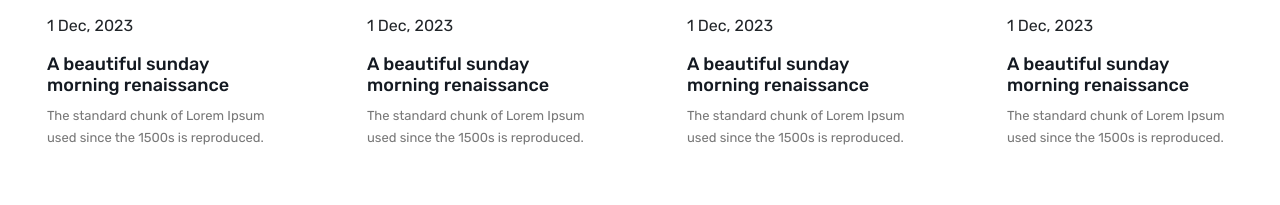
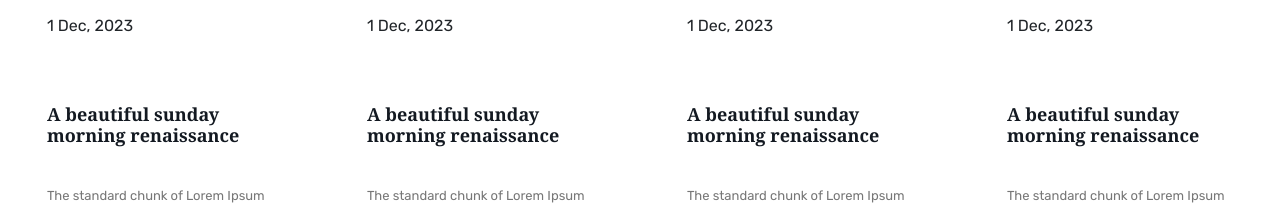
Before and after one commit to princek112002/funny-app, a React (Create React App) app: page / in a window 1280 px wide. Shown: the part 747-952 px from the top of the page. Built offline with nearby package versions, Linux system fonts and the light colour scheme.

Commit message:
Update App.css

```diff
--- a/src/App.css
+++ b/src/App.css
@@ -172,3 +172,23 @@ footer .input-group-text
 /* Home contaent start here*/
 
 /* Home contaent end here*/
+
+
+/*Emploi_du_temps start here*/
+
+.title{
+  padding-top: 50px;
+  padding-bottom: 30px;
+  font-size: 40px;
+  font-family: Cambria, Cochin, Georgia, Times, 'Times New Roman', serif;
+  font-weight: bold;
+}
+.niveau{
+  color:var(--bs-dark);;
+}
+th{
+  color: var(--bs-dark);;
+}
+tbody .table table-bordered{
+  color: var(--bs-dark);
+}
```
